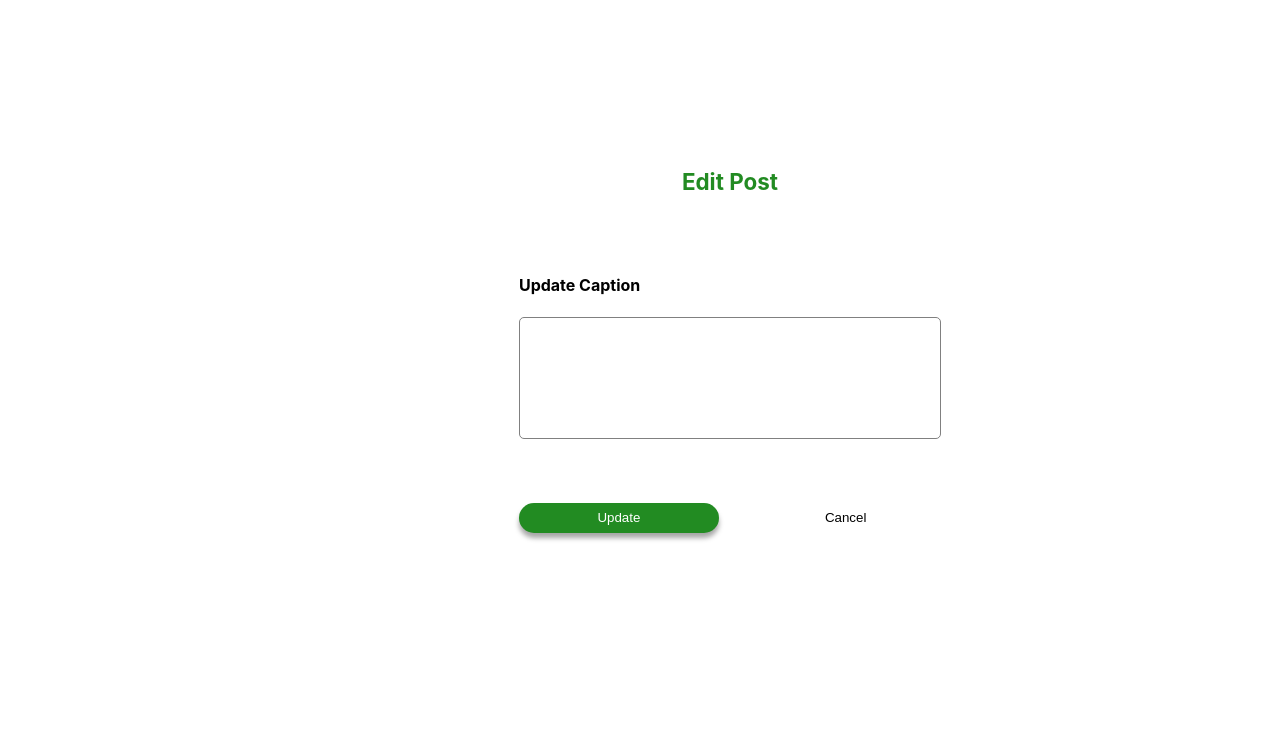
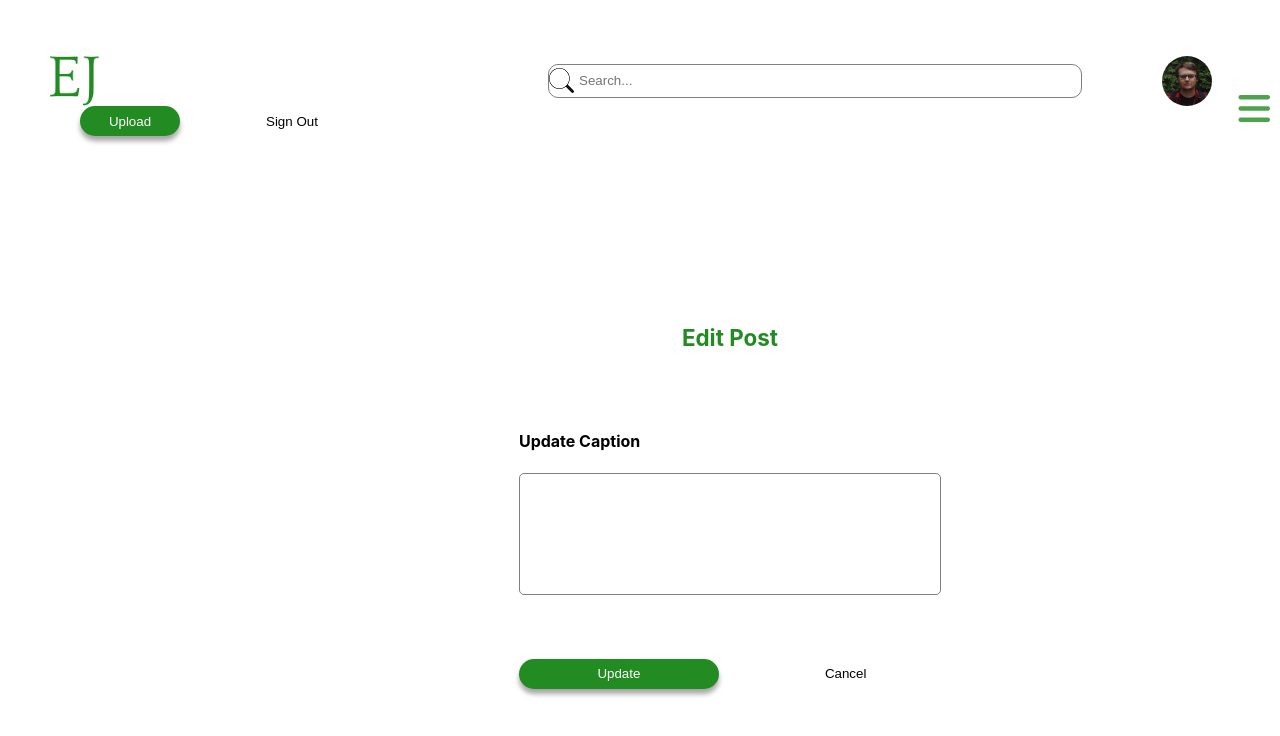
Before and after one commit to ExpatJournal/Front-End, a React (Create React App) app in the folder expat-journal/: page /edit/1 in a window 1280 px wide. Shown: the top 736 px of the page. Built offline with nearby package versions, Linux system fonts and the light colour scheme; no server answers.

Commit message:
style updates, created DesktopHeader -- work still needed on header styles

```diff
--- a/expat-journal/src/App.css
+++ b/expat-journal/src/App.css
@@ -96,7 +96,7 @@
 }
 
 .dashboard-header input {
-  background: url("./search.png") top left no-repeat;
+  background: url("./search.png") left no-repeat;
   height: 30px;
   padding-left: 30px;
   width: 500px;
@@ -387,3 +387,52 @@
     margin-left: 20px;
   }
 }
+
+.desktop-header {
+  display: none;
+}
+
+@media (min-width: 501px) {
+  .desktop-header {
+    display: block;
+  }
+
+  .desktop-header img {
+    width: 50px;
+    height: 50px;
+    margin-left: 50px;
+    margin-right: 35%;
+    vertical-align: middle;
+  }
+
+  .desktop-header input {
+    background: url("./search.png") left no-repeat;
+    height: 30px;
+    padding-left: 30px;
+    width: 500px;
+    border: 1px solid grey;
+    border-radius: 10px;
+  }
+
+  .desktop-header .profile-photo {
+    margin-left: 80px;
+    margin-right: 0;
+  }
+
+  .desktop-header .upload {
+    height: 30px;
+    box-shadow: 0px 5px 5px rgb(167, 167, 167);
+    margin-left: 80px;
+  }
+
+  .desktop-header .sign-out {
+    background: none;
+    border: none;
+    margin-left: 80px;
+  }
+
+  .desktop-header .burger-menu {
+    vertical-align: middle;
+    margin-top: 30px;
+  }
+}
--- /dev/null
+++ b/expat-journal/src/components/DesktopHeader.js
@@ -0,0 +1,37 @@
+import React from "react";
+import ProfileCropped from "../assets/ProfileCropped.jpg";
+import LoggedInNav from "./LoggedInNav";
+import { Link } from "react-router-dom";
+import expatLogo from "../expatLogo.png";
+
+const DesktopHeader = props => {
+  const signOut = () => {
+    localStorage.removeItem("token");
+  };
+
+  return (
+    <div>
+      <div className="desktop">
+        <div className="desktop-header">
+          <img src={expatLogo} alt="expat journal logo" />
+          <input type="text" name="search" placeholder="Search..." />
+          <img
+            className="profile-photo"
+            src={ProfileCropped}
+            alt="user image"
+          />
+          <Link to="/new-post">
+            <button className="upload">Upload</button>
+          </Link>
+          <Link to="/">
+            <button onClick={signOut} className="sign-out">
+              Sign Out
+            </button>
+          </Link>
+          <LoggedInNav />
+        </div>
+      </div>
+    </div>
+  );
+};
+export default DesktopHeader;
--- a/expat-journal/src/components/EditPost.js
+++ b/expat-journal/src/components/EditPost.js
@@ -2,6 +2,7 @@ import React, { useState, useEffect, useContext } from "react";
 import axios from "axios";
 import { UserContext } from "../contexts/UserContext";
 import MobileHeader from "./MobileHeader";
+import DesktopHeader from "./DesktopHeader";
 
 const EditPost = props => {
   console.log("edit props: ", props);
@@ -41,6 +42,7 @@ const EditPost = props => {
   return (
     <div className="edit-page">
       <MobileHeader />
+      <DesktopHeader />
       <div className="edit-container">
         <img src={imgURL} />
         <div className="edit-text">
```
Also changed, not shown: expat-journal/src/expatLogo.png (renamed from expat-journal/src/expat-logo.png).
